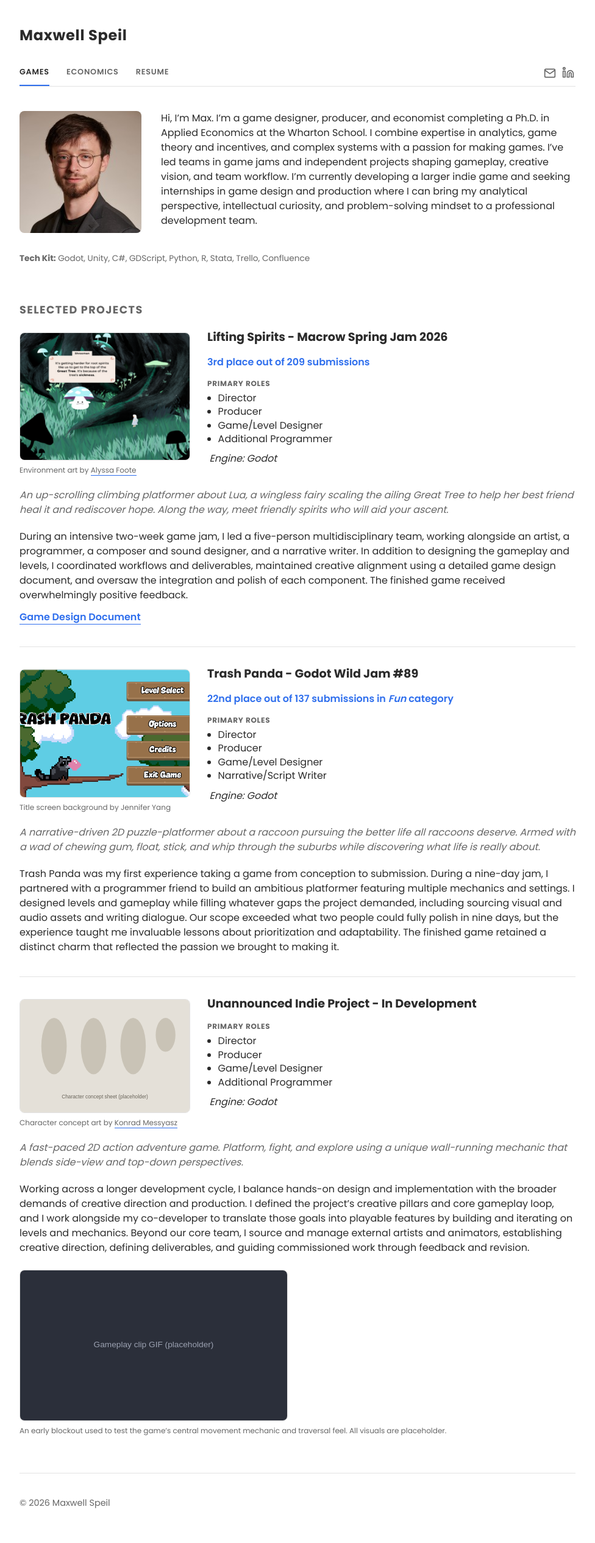
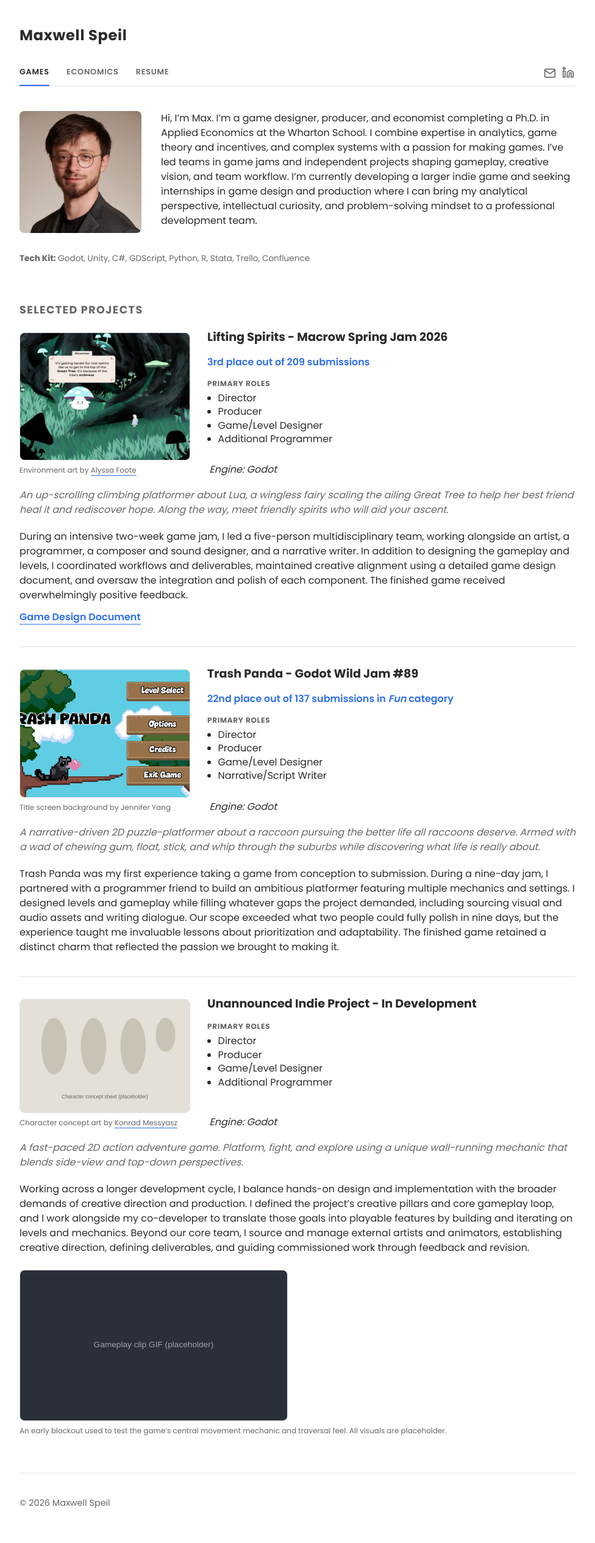
Before and after one commit to mspeil/mspeil.github.io, a Jekyll site: the page built from index.html, in a window 1280 px wide. Shown: the whole page at 61% size, without its empty margins (152-1128 px from the left). Built offline with Jekyll 4.4.1, drawn with Linux system fonts in a browser that asks for light colours.

Commit message:
Anchor the Engine line to the bottom, level with the image caption
The engine line is now pinned to the bottom of the text column so its
baseline matches the art credit caption under the image, regardless of
how tall each card's roles list is.

Co-Authored-By: Claude Sonnet 5 <noreply@anthropic.com>

```diff
--- a/_data/projects.yml
+++ b/_data/projects.yml
@@ -6,7 +6,8 @@
 # result is optional -- delete the line entirely if a project has nothing to report.
 # gdd_url is optional too -- points at a PDF you've dropped in /assets/docs/.
 # itch_url is optional -- without it the title and thumbnail are not links.
-# tech lines show as plain italic lines directly under the roles list.
+# tech lines show as plain italic lines at the bottom of the text column,
+#   level with the image caption.
 # image_credit adds a caption under the image (text + name; url is optional and
 #   makes the name a link).
 # image_fit: contain shows the image scaled to fit, uncropped and unlinked.
--- a/assets/css/style.css
+++ b/assets/css/style.css
@@ -242,6 +242,8 @@ header.site-header h1 {
   flex: 1;
   min-width: 260px;
   margin-top: -6px;
+  display: flex;
+  flex-direction: column;
 }
 
 .project-info h3 {
@@ -281,10 +283,17 @@ header.site-header h1 {
   line-height: 1.4;
 }
 
-.roles li.role-meta {
-  list-style: none;
+.tech-lines {
+  margin-top: auto;
+  padding: 10px 0 0 0.22em;
   font-style: italic;
-  margin: 10px 0 0 -0.88em;
+}
+
+.tech-lines p {
+  margin: 0;
+  line-height: 1.4;
+  position: relative;
+  top: 1.6px;
 }
 
 .project-item .game-description {
--- a/index.html
+++ b/index.html
@@ -54,10 +54,15 @@ nav: games
               {% for role in project.primary_roles %}
               <li>{{ role }}</li>
               {% endfor %}
-              {% for item in project.tech %}
-              <li class="role-meta">{{ item }}</li>
-              {% endfor %}
             </ul>
+          </div>
+          {% endif %}
+
+          {% if project.tech %}
+          <div class="tech-lines">
+            {% for item in project.tech %}
+            <p>{{ item }}</p>
+            {% endfor %}
           </div>
           {% endif %}
         </div>
```
